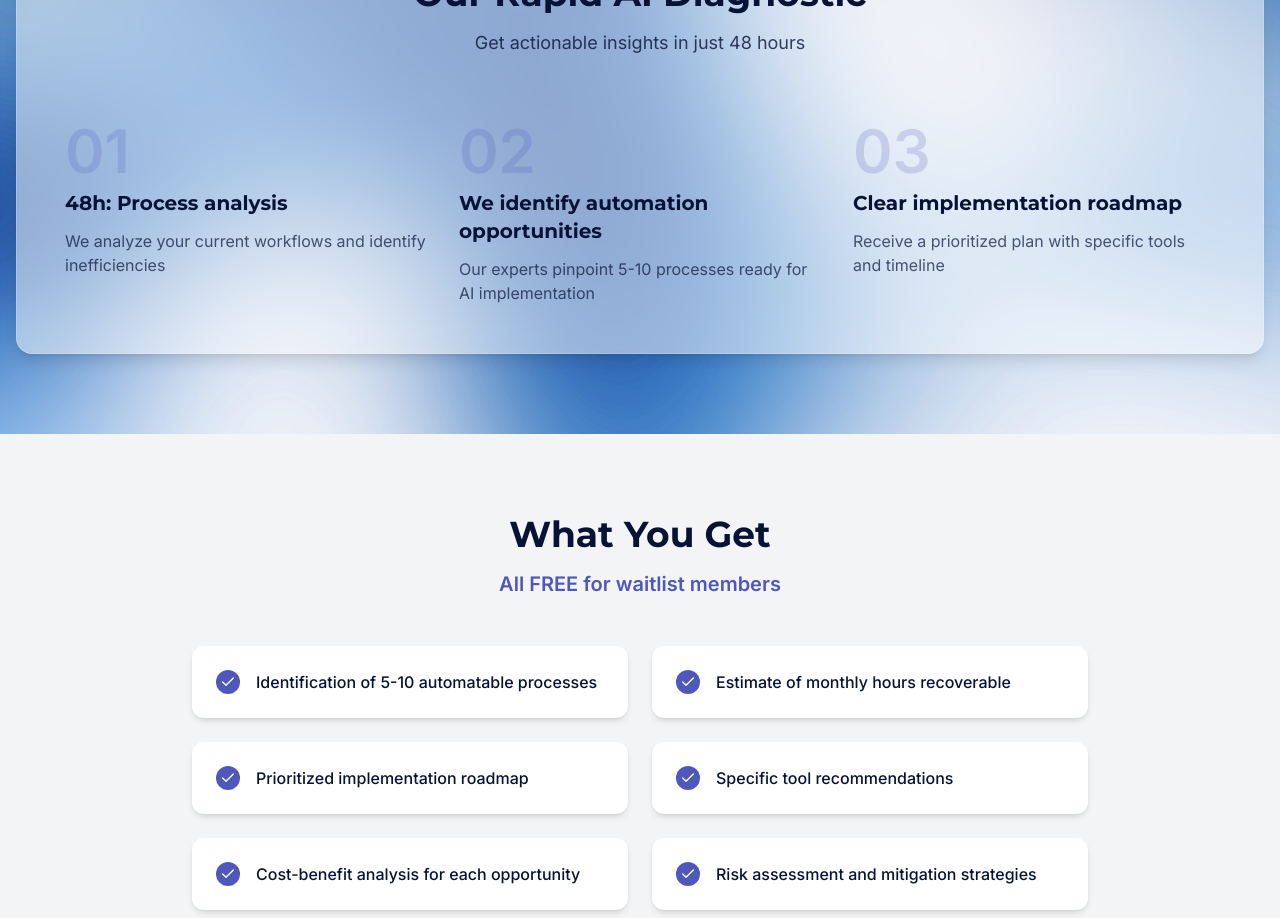
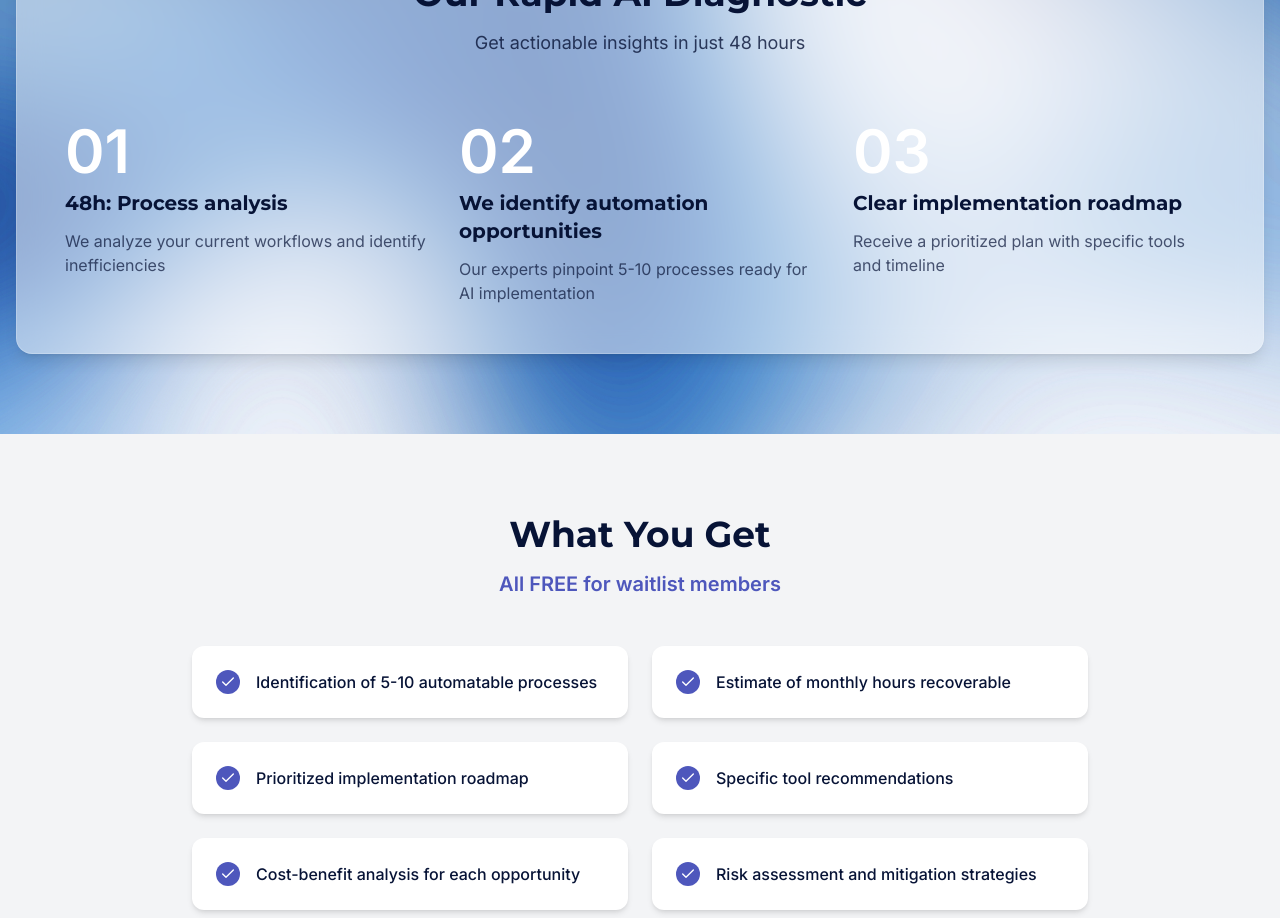
Before and after one commit to Tigergolf/aivisor-diagnostics, a React (Vite) app: page / in a window 1280 px wide. Shown: the part 1500-2418 px from the top of the page. Built offline with nearby package versions, Linux system fonts and the light colour scheme; the HTML template or start-up script is replaced by a standard one.

Commit message:
Fix: Change process section numbers to white
Update the `ProcessSection.tsx` component to change the color of the step numbers to white for better contrast against the background.

```diff
--- a/src/components/ProcessSection.tsx
+++ b/src/components/ProcessSection.tsx
@@ -48,7 +48,7 @@ export const ProcessSection = () => {
                 className="relative fade-in"
                 style={{ animationDelay: `${index * 0.15}s` }}
               >
-                <div className="text-6xl font-bold text-brand-blue/20 mb-2">
+                <div className="text-6xl font-bold text-white mb-2">
                   {step.number}
                 </div>
                 <h3 className="text-xl font-bold mb-3 text-brand-navy">
```
